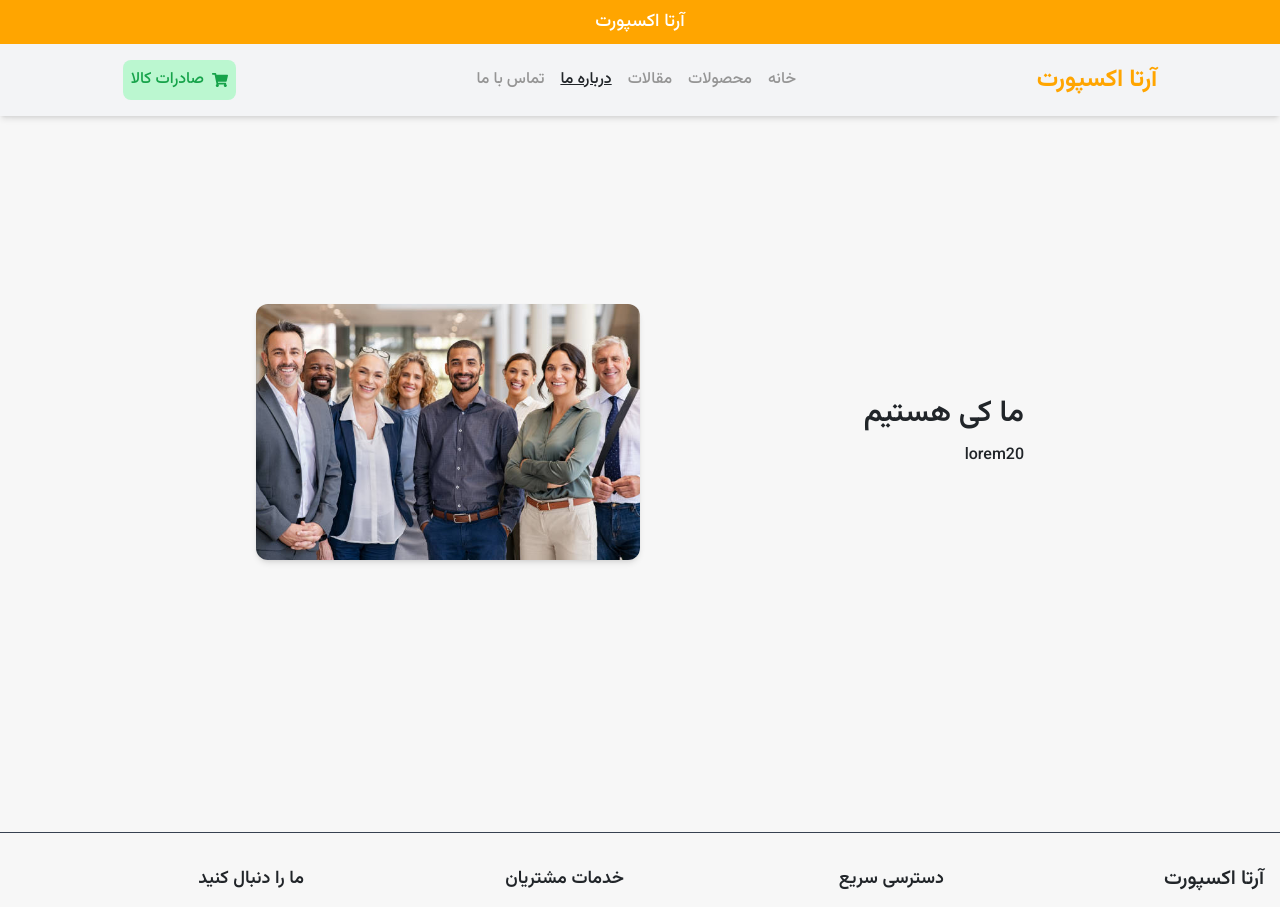
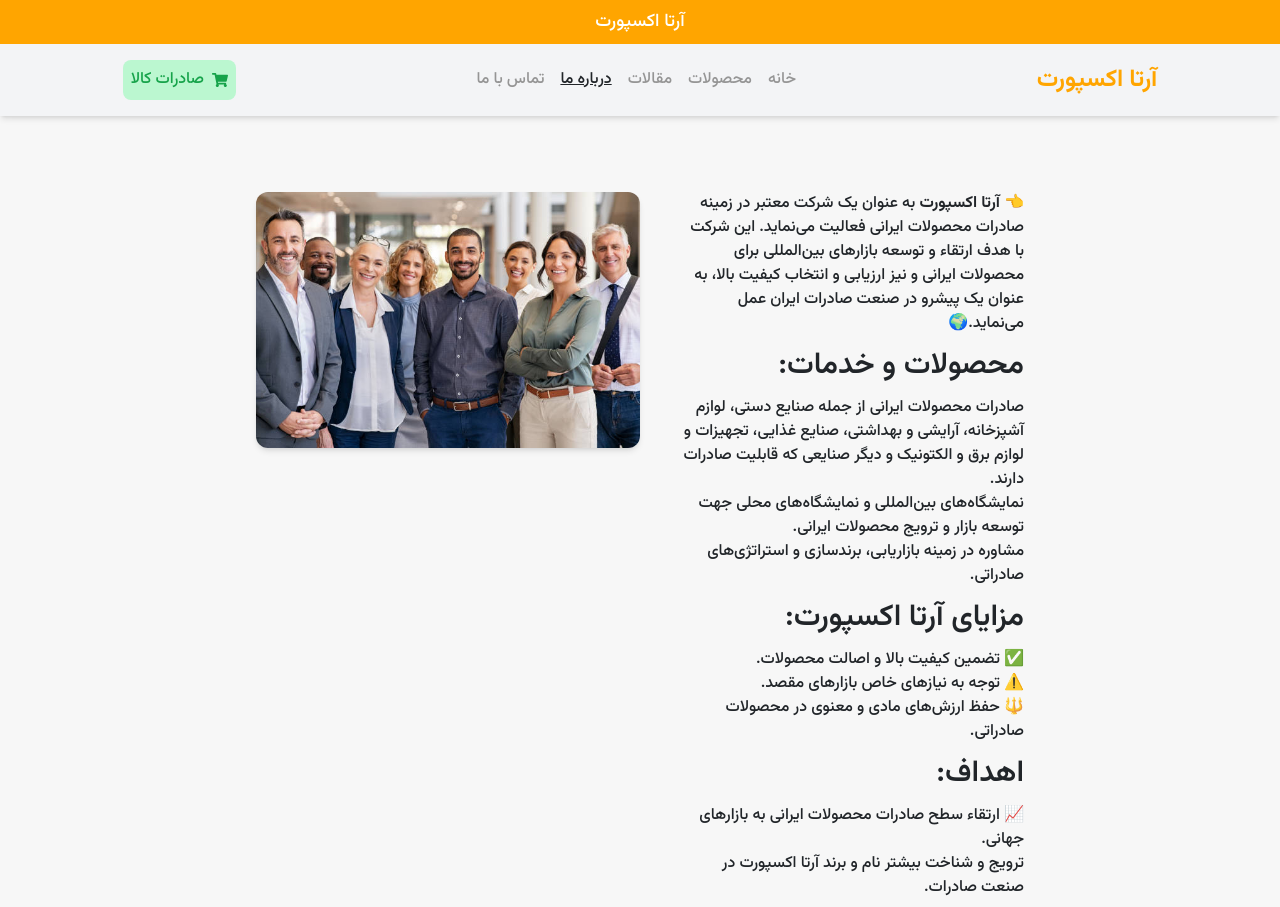
Before and after one commit to MianajiAli/arta-export, a Next.js app: page /about-us in a window 1280 px wide. Shown: the top 907 px of the page. Built offline with nearby package versions, Linux system fonts and the light colour scheme.

Commit message:
update about us page

```diff
--- a/app/about-us/page.js
+++ b/app/about-us/page.js
@@ -1,10 +1,33 @@
 export default function Page() {
     return (
-        <div dir="rtl" className="flex w-full  justify-between items-center min-h-[80vh] px-[20%]">
-            <div dir="rtl" className="   flex flex-col gap-3">
+        <div dir="rtl" className="flex w-full  justify-between items-start mt-20 gap-10 min-h-[80vh] px-[20%]">
+            <div dir="rtl" className="text-text1   flex flex-col gap-3">
 
-                <h2 className="text-text1 ">ما کی هستیم</h2>
-                <p className="text-text1 ">lorem20</p>
+
+                <p>👈 <strong>آرتا اکسپورت</strong> به عنوان یک شرکت معتبر در زمینه صادرات محصولات ایرانی فعالیت می‌نماید. این شرکت با هدف ارتقاء و توسعه بازارهای بین‌المللی برای محصولات ایرانی و نیز ارزیابی و انتخاب کیفیت بالا، به عنوان یک پیشرو در صنعت صادرات ایران عمل می‌نماید.🌍</p>
+
+                <h2>محصولات و خدمات:</h2>
+                <ul>
+                    <li>صادرات محصولات ایرانی از جمله صنایع دستی، لوازم آشپزخانه، آرایشی و بهداشتی، صنایع غذایی، تجهیزات و لوازم برق و الکتونیک و دیگر صنایعی که قابلیت صادرات دارند.</li>
+                    <li>نمایشگاه‌های بین‌المللی و نمایشگاه‌های محلی جهت توسعه بازار و ترویج محصولات ایرانی.</li>
+                    <li>مشاوره در زمینه بازاریابی، برندسازی و استراتژی‌های صادراتی.</li>
+                </ul>
+
+                <h2>مزایای آرتا اکسپورت:</h2>
+                <ul>
+                    <li>✅ تضمین کیفیت بالا و اصالت محصولات.</li>
+                    <li>⚠️ توجه به نیازهای خاص بازارهای مقصد.</li>
+                    <li>🔱 حفظ ارزش‌های مادی و معنوی در محصولات صادراتی.</li>
+                </ul>
+
+                <h2>اهداف:</h2>
+                <ul>
+                    <li>📈 ارتقاء سطح صادرات محصولات ایرانی به بازارهای جهانی.</li>
+                    <li>ترویج و شناخت بیشتر نام و برند آرتا اکسپورت در صنعت صادرات.</li>
+                </ul>
+
+                <p>با آرتا اکسپورت، ایرانیان با محصولات خود در جهان ظهور می‌کنند و هنر و فرهنگ این سرزمین را به نمایش می‌گذارند. 🇮🇷🔺</p>
+
             </div>
             <img src="/images/group.jpg" className="w-96 h-auto rounded-xl shadow-md" alt="" />
         </div>
```
